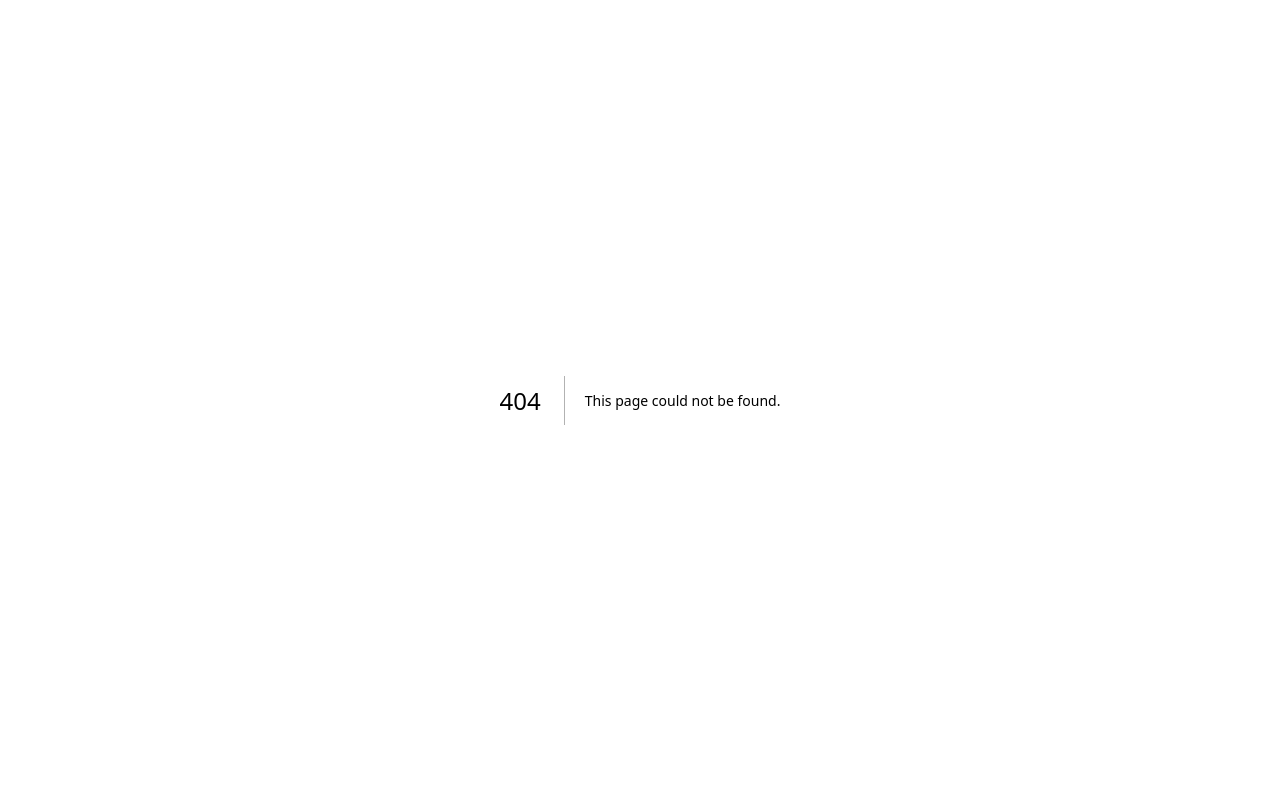
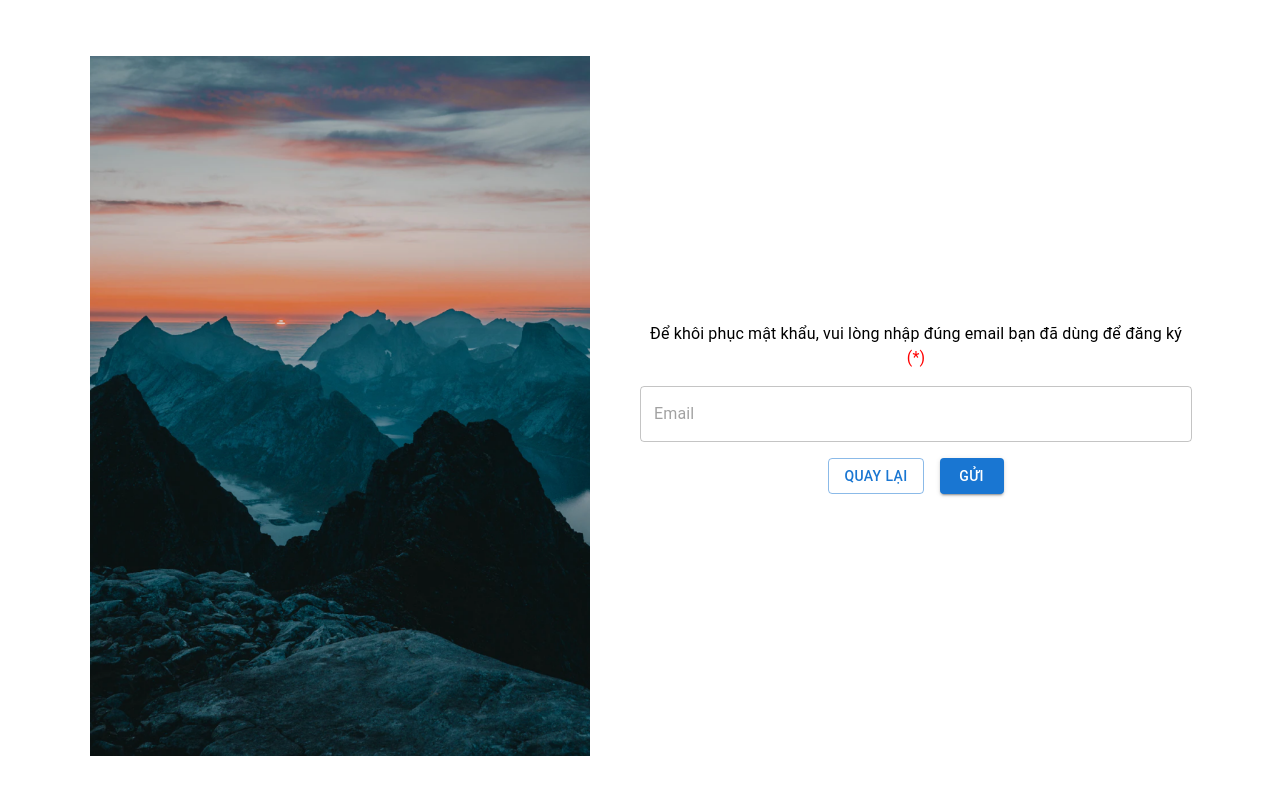
Before and after one commit to zinza-academy/nextjs-tienvh, a Next.js app in the folder nextjs-tienvh/: page /users/forgot-password in a window 1280 px wide. Before the commit this address had no page. Shown: the top 794 px of the page. Built offline with nearby package versions, Linux system fonts and the light colour scheme.

Commit message:
implement_forgot_password

```diff
--- a/nextjs-tienvh/src/app/layout.tsx
+++ b/nextjs-tienvh/src/app/layout.tsx
@@ -1,6 +1,9 @@
 import type { Metadata } from "next";
 import { Inter } from "next/font/google";
-import "./globals.css";
+import { ThemeProvider } from '@mui/material/styles';
+import CssBaseline from '@mui/material/CssBaseline';
+import theme from "../theme";
+
 
 const inter = Inter({ subsets: ["latin"] });
 
--- a/nextjs-tienvh/src/app/page.tsx
+++ b/nextjs-tienvh/src/app/page.tsx
@@ -1,113 +1,11 @@
 import Image from "next/image";
-
+import Link from "next/link";
+import theme from "../theme";
 export default function Home() {
   return (
-    <main className="flex min-h-screen flex-col items-center justify-between p-24">
-      <div className="z-10 w-full max-w-5xl items-center justify-between font-mono text-sm lg:flex">
-        <p className="fixed left-0 top-0 flex w-full justify-center border-b border-gray-300 bg-gradient-to-b from-zinc-200 pb-6 pt-8 backdrop-blur-2xl dark:border-neutral-800 dark:bg-zinc-800/30 dark:from-inherit lg:static lg:w-auto  lg:rounded-xl lg:border lg:bg-gray-200 lg:p-4 lg:dark:bg-zinc-800/30">
-          Get started by editing&nbsp;
-          <code className="font-mono font-bold">src/app/page.tsx</code>
-        </p>
-        <div className="fixed bottom-0 left-0 flex h-48 w-full items-end justify-center bg-gradient-to-t from-white via-white dark:from-black dark:via-black lg:static lg:size-auto lg:bg-none">
-          <a
-            className="pointer-events-none flex place-items-center gap-2 p-8 lg:pointer-events-auto lg:p-0"
-            href="https://vercel.com?utm_source=create-next-app&utm_medium=appdir-template&utm_campaign=create-next-app"
-            target="_blank"
-            rel="noopener noreferrer"
-          >
-            By{" "}
-            <Image
-              src="/vercel.svg"
-              alt="Vercel Logo"
-              className="dark:invert"
-              width={100}
-              height={24}
-              priority
-            />
-          </a>
-        </div>
-      </div>
-
-      <div className="relative z-[-1] flex place-items-center before:absolute before:h-[300px] before:w-full before:-translate-x-1/2 before:rounded-full before:bg-gradient-radial before:from-white before:to-transparent before:blur-2xl before:content-[''] after:absolute after:-z-20 after:h-[180px] after:w-full after:translate-x-1/3 after:bg-gradient-conic after:from-sky-200 after:via-blue-200 after:blur-2xl after:content-[''] before:dark:bg-gradient-to-br before:dark:from-transparent before:dark:to-blue-700 before:dark:opacity-10 after:dark:from-sky-900 after:dark:via-[#0141ff] after:dark:opacity-40 sm:before:w-[480px] sm:after:w-[240px] before:lg:h-[360px]">
-        <Image
-          className="relative dark:drop-shadow-[0_0_0.3rem_#ffffff70] dark:invert"
-          src="/next.svg"
-          alt="Next.js Logo"
-          width={180}
-          height={37}
-          priority
-        />
-      </div>
-
-      <div className="mb-32 grid text-center lg:mb-0 lg:w-full lg:max-w-5xl lg:grid-cols-4 lg:text-left">
-        <a
-          href="https://nextjs.org/docs?utm_source=create-next-app&utm_medium=appdir-template&utm_campaign=create-next-app"
-          className="group rounded-lg border border-transparent px-5 py-4 transition-colors hover:border-gray-300 hover:bg-gray-100 hover:dark:border-neutral-700 hover:dark:bg-neutral-800/30"
-          target="_blank"
-          rel="noopener noreferrer"
-        >
-          <h2 className="mb-3 text-2xl font-semibold">
-            Docs{" "}
-            <span className="inline-block transition-transform group-hover:translate-x-1 motion-reduce:transform-none">
-              -&gt;
-            </span>
-          </h2>
-          <p className="m-0 max-w-[30ch] text-sm opacity-50">
-            Find in-depth information about Next.js features and API.
-          </p>
-        </a>
-
-        <a
-          href="https://nextjs.org/learn?utm_source=create-next-app&utm_medium=appdir-template-tw&utm_campaign=create-next-app"
-          className="group rounded-lg border border-transparent px-5 py-4 transition-colors hover:border-gray-300 hover:bg-gray-100 hover:dark:border-neutral-700 hover:dark:bg-neutral-800/30"
-          target="_blank"
-          rel="noopener noreferrer"
-        >
-          <h2 className="mb-3 text-2xl font-semibold">
-            Learn{" "}
-            <span className="inline-block transition-transform group-hover:translate-x-1 motion-reduce:transform-none">
-              -&gt;
-            </span>
-          </h2>
-          <p className="m-0 max-w-[30ch] text-sm opacity-50">
-            Learn about Next.js in an interactive course with&nbsp;quizzes!
-          </p>
-        </a>
-
-        <a
-          href="https://vercel.com/templates?framework=next.js&utm_source=create-next-app&utm_medium=appdir-template&utm_campaign=create-next-app"
-          className="group rounded-lg border border-transparent px-5 py-4 transition-colors hover:border-gray-300 hover:bg-gray-100 hover:dark:border-neutral-700 hover:dark:bg-neutral-800/30"
-          target="_blank"
-          rel="noopener noreferrer"
-        >
-          <h2 className="mb-3 text-2xl font-semibold">
-            Templates{" "}
-            <span className="inline-block transition-transform group-hover:translate-x-1 motion-reduce:transform-none">
-              -&gt;
-            </span>
-          </h2>
-          <p className="m-0 max-w-[30ch] text-sm opacity-50">
-            Explore starter templates for Next.js.
-          </p>
-        </a>
-
-        <a
-          href="https://vercel.com/new?utm_source=create-next-app&utm_medium=appdir-template&utm_campaign=create-next-app"
-          className="group rounded-lg border border-transparent px-5 py-4 transition-colors hover:border-gray-300 hover:bg-gray-100 hover:dark:border-neutral-700 hover:dark:bg-neutral-800/30"
-          target="_blank"
-          rel="noopener noreferrer"
-        >
-          <h2 className="mb-3 text-2xl font-semibold">
-            Deploy{" "}
-            <span className="inline-block transition-transform group-hover:translate-x-1 motion-reduce:transform-none">
-              -&gt;
-            </span>
-          </h2>
-          <p className="m-0 max-w-[30ch] text-balance text-sm opacity-50">
-            Instantly deploy your Next.js site to a shareable URL with Vercel.
-          </p>
-        </a>
-      </div>
+    <main>
+      <h1>Hello</h1>
+      <Link href="/users">Users</Link>
     </main>
-  );
+  )
 }
--- /dev/null
+++ b/nextjs-tienvh/src/app/users/forgot-password/page.tsx
@@ -0,0 +1,46 @@
+import { Box, Button, Container, Input, Stack, Typography, colors } from '@mui/material'
+import Image from 'next/image'
+import React from 'react'
+import OutlinedInput from '@mui/material/OutlinedInput';
+
+const ForgotPassword = () => {
+  return (
+    <Container sx={{ display: 'flex', alignItems: 'center', justifyContent: 'space-around', minHeight: '100vh' }}>
+
+      {/* Side left */}
+      <Box sx={{ flex: 1, textAlign: 'center'}}>
+      <Image
+          src="/img/image_1.png"
+          alt = "image"
+          width={500}
+          height={700}
+          objectFit='cover'
+        />
+      </Box>
+
+      {/* Phần bên phải */}
+      <Container sx={{ flex: 1, textAlign: 'center', maxWidth: '400px' }}>
+        <Typography sx={{ fontSize: '1rem', marginBottom: '1rem' }}>
+          Để khôi phục mật khẩu, vui lòng nhập đúng email bạn đã dùng để đăng ký{' '}
+          <span style={{ color: 'red' }}>(*)</span>
+        </Typography>
+
+        <OutlinedInput
+          placeholder="Email"
+          sx={{
+            '&::placeholder': { color: 'grey' }
+          }}
+          fullWidth
+          style={{ marginBottom: '1rem' }}
+        />
+
+        <Stack spacing={2} direction="row" justifyContent="center">
+          <Button variant="outlined">Quay lại</Button>
+          <Button variant="contained">Gửi</Button>
+        </Stack>
+      </Container>
+
+    </Container>
+  );
+};
+export default ForgotPassword
--- /dev/null
+++ b/nextjs-tienvh/src/theme.ts
@@ -0,0 +1,28 @@
+'use client';
+import {ThemeOptions} from "@mui/material";
+import { Roboto } from 'next/font/google';
+const roboto = Roboto({
+  weight: ['300', '400', '500', '700'],
+  subsets: ['latin'],
+  display: 'swap',
+});
+const theme: ThemeOptions = {
+  palette: {
+      mode: 'light',
+      primary: {
+          main: '#ffff00',
+      },
+      secondary: {
+          main: '#ff8400',
+      },
+      background: {
+          default: '#9e9e9e'
+      }
+
+  },
+  typography: {
+    fontFamily: roboto.style.fontFamily,
+  },
+}
+
+export default theme;
```
Also changed, not shown: nextjs-tienvh/package.json (+12 -4 lines), nextjs-tienvh/src/app/users/page.tsx (added, +14 -0 lines), nextjs-tienvh/public/img/image_1.png (added), 1 other file (tests, documents, lock files or other folders).
